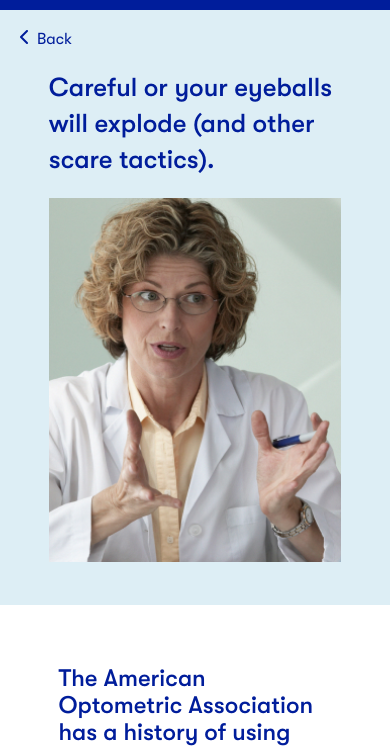
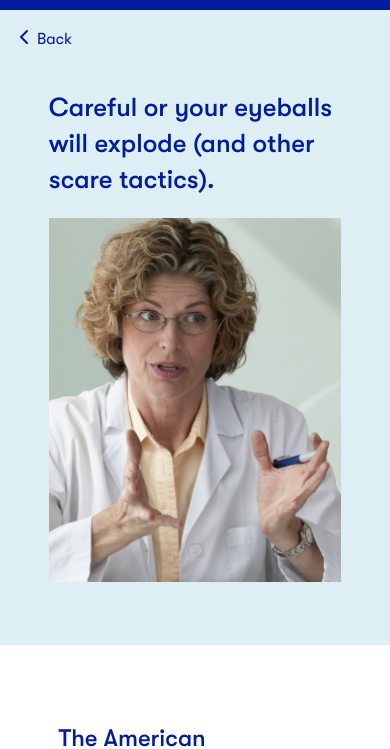
Before and after one commit to Liingo-Devs/1800-clr-microsite, a plain HTML site: page health-claims.html in a window 390 px wide. Shown: the part 40-789 px from the top of the page. Drawn offline with Linux system fonts and the light colour scheme; a web font is replaced by a local one.

```diff
--- a/css/main.css
+++ b/css/main.css
@@ -792,6 +792,7 @@
 
     h1 {
         font-size: 36px;
+        line-height: 1.4;
     }
     .hide-desktop {
         display: initial;
@@ -867,3 +868,7 @@
     }
 
 }
+.blue-white-page .co-section {
+    padding-top: 60px;
+    padding-bottom: 60px;
+}
```
